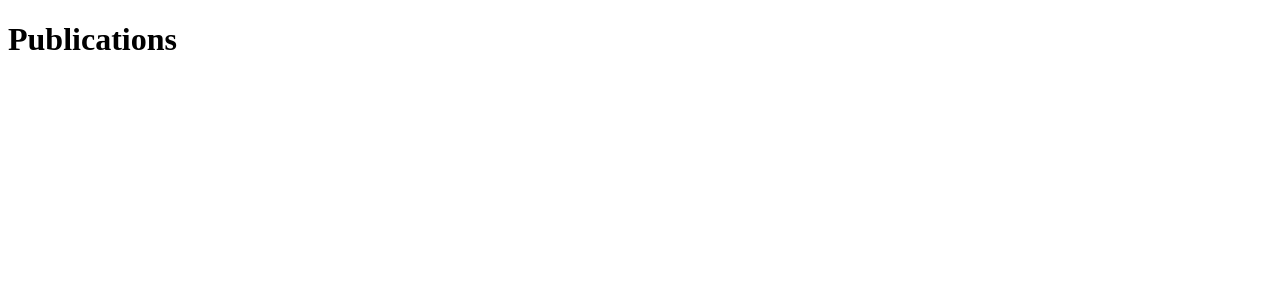
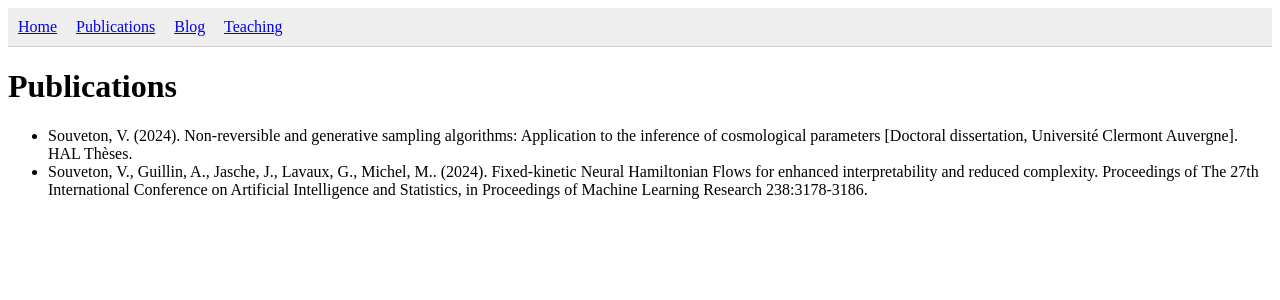
Before and after one commit to vincentsouveton/vincentsouveton.github.io, a Jekyll site: the page built from publications.md, in a window 1280 px wide. Shown: the top 300 px of the page. Built offline with Jekyll 4.4.1, drawn with Linux system fonts in a browser that asks for light colours.

Commit message:
Navigation bar

```diff
--- /dev/null
+++ b/_includes/navbar.html
@@ -0,0 +1,6 @@
+<nav style="padding: 10px; background: #eee; border-bottom: 1px solid #ccc;">
+  <a href="/" style="margin-right: 15px;">Home</a>
+  <a href="/publications.html" style="margin-right: 15px;">Publications</a>
+  <a href="/blog.html" style="margin-right: 15px;">Blog</a>
+  <a href="/teaching.html" style="margin-right: 15px;">Teaching</a>
+</nav>
--- a/_layouts/page.html
+++ b/_layouts/page.html
@@ -8,6 +8,7 @@
       src="https://cdn.jsdelivr.net/npm/mathjax@3/es5/tex-mml-chtml.js"></script>
   </head>
   <body>
+    {% include navbar.html %}
     <h1>{{ page.title }}</h1>
     <div>
       {{ content }}
--- a/publications.md
+++ b/publications.md
@@ -2,3 +2,6 @@
 layout: page
 title: "Publications"
 ---
+
+- Souveton, V. (2024). Non-reversible and generative sampling algorithms: Application to the inference of cosmological parameters [Doctoral dissertation, Université Clermont Auvergne]. HAL Thèses.
+- Souveton, V., Guillin, A., Jasche, J., Lavaux, G., Michel, M.. (2024). Fixed-kinetic Neural Hamiltonian Flows for enhanced interpretability and reduced complexity. Proceedings of The 27th International Conference on Artificial Intelligence and Statistics, in Proceedings of Machine Learning Research 238:3178-3186.
```
Also changed, not shown: index.md (+1 -1 lines).
